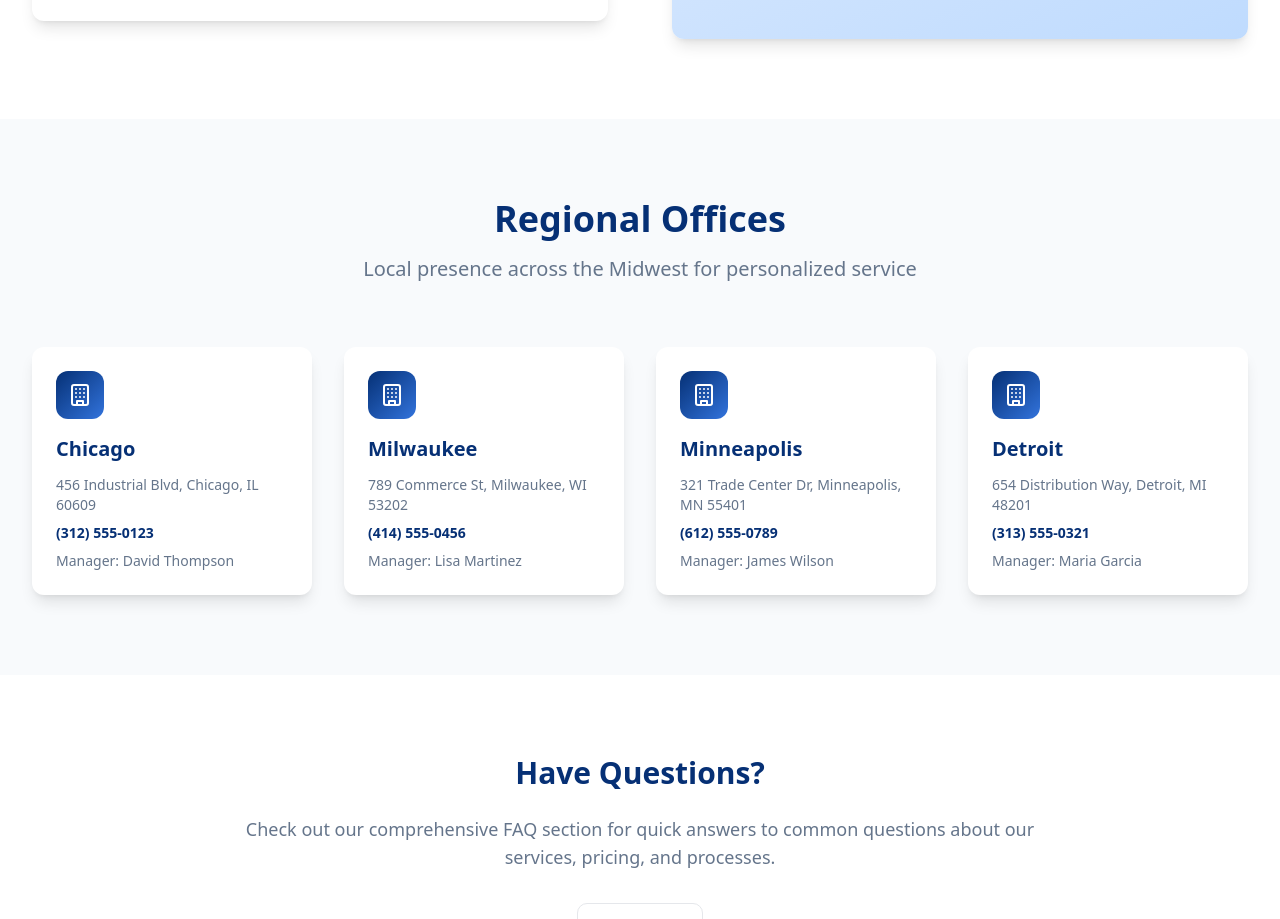
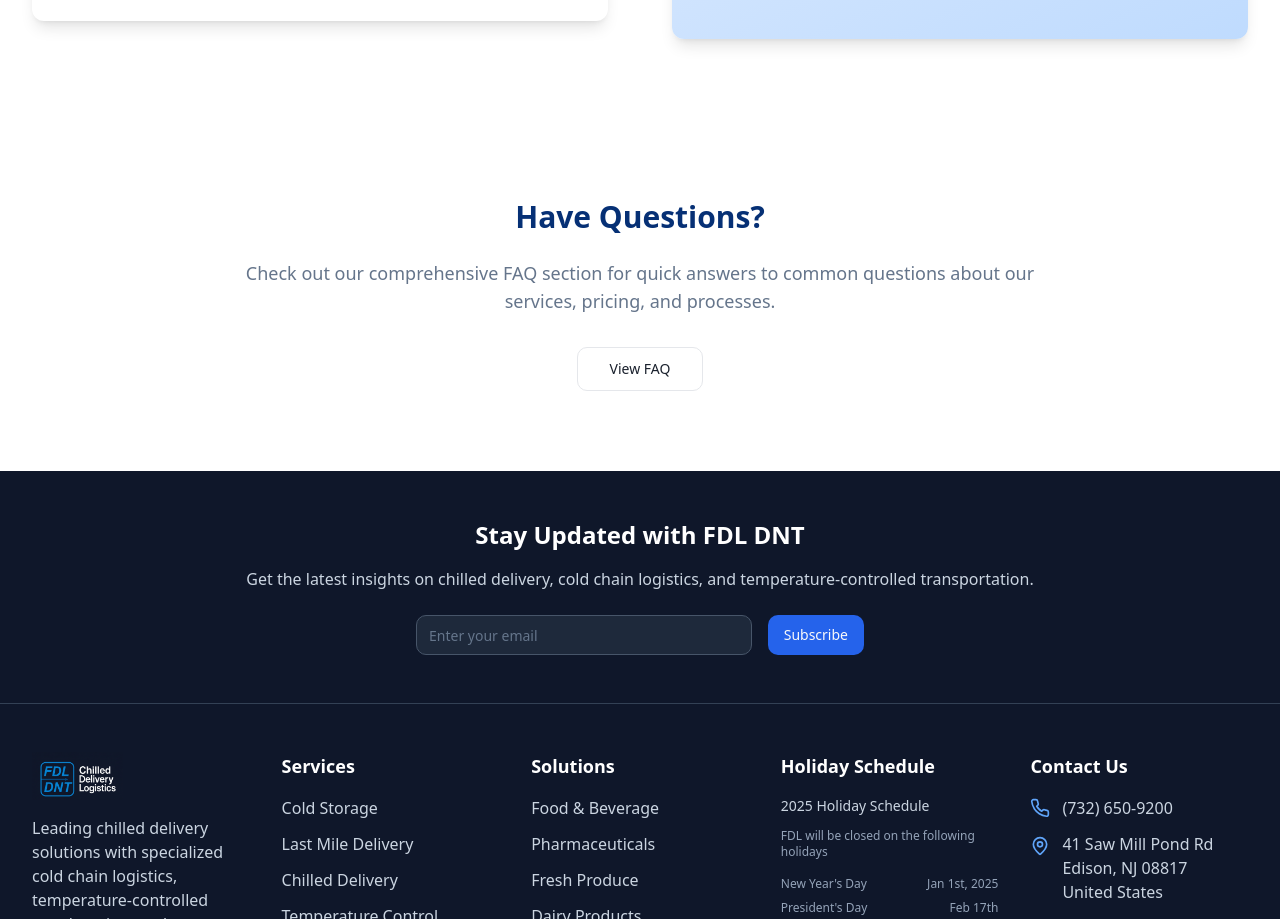
Before and after one commit to ziaddanasouri/fdl-website-excellence-hub, a React (Vite) app: page /contact in a window 1280 px wide. Shown: the part 1477-2396 px from the top of the page. Built offline with nearby package versions, Linux system fonts and the light colour scheme.

Commit message:
Remove contact section

```diff
--- a/src/pages/Contact.tsx
+++ b/src/pages/Contact.tsx
@@ -338,35 +338,6 @@ const Contact = () => {
         </div>
       </section>
 
-      {/* Regional Offices */}
-      <section className="py-20 bg-slate-50">
-        <div className="max-w-7xl mx-auto px-4 sm:px-6 lg:px-8">
-          <div className="text-center mb-16">
-            <h2 className="text-4xl font-bold text-primary mb-4">Regional Offices</h2>
-            <p className="text-xl text-muted-foreground">
-              Local presence across the Midwest for personalized service
-            </p>
-          </div>
-
-          <div className="grid grid-cols-1 md:grid-cols-2 lg:grid-cols-4 gap-8">
-            {offices.map((office, index) => (
-              <Card key={index} className="border-0 shadow-lg">
-                <CardContent className="p-6">
-                  <div className="logistics-gradient p-3 rounded-lg w-12 h-12 mb-4 flex items-center justify-center">
-                    <Building className="h-6 w-6 text-white" />
-                  </div>
-                  <h3 className="text-xl font-bold text-primary mb-3">{office.city}</h3>
-                  <div className="space-y-2 text-sm text-muted-foreground">
-                    <p>{office.address}</p>
-                    <p className="font-semibold text-primary">{office.phone}</p>
-                    <p>Manager: {office.manager}</p>
-                  </div>
-                </CardContent>
-              </Card>
-            ))}
-          </div>
-        </div>
-      </section>
 
       {/* FAQ Teaser */}
       <section className="py-20">
```
